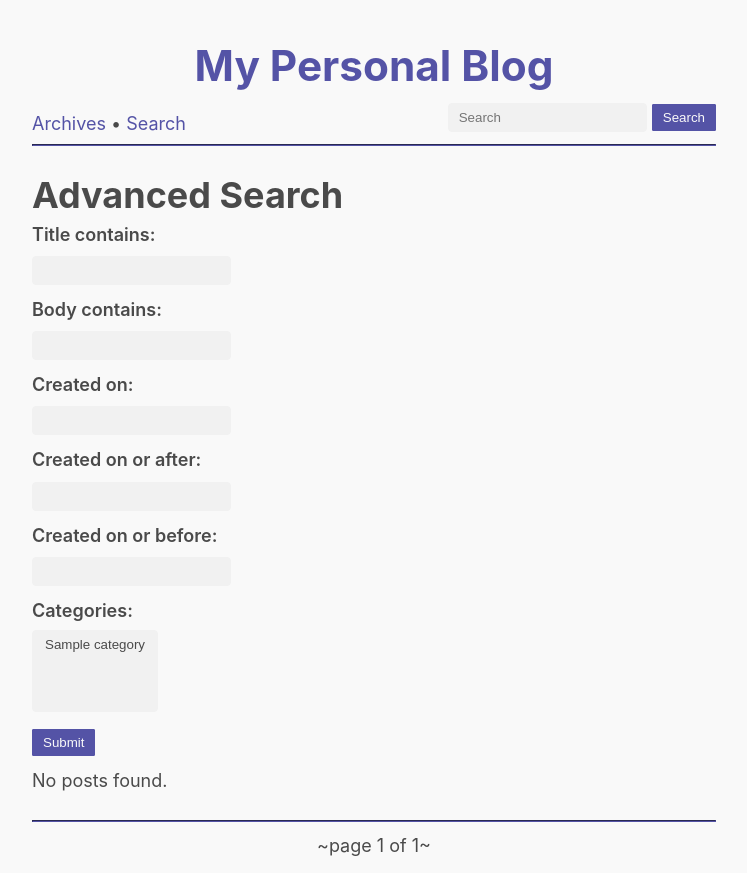
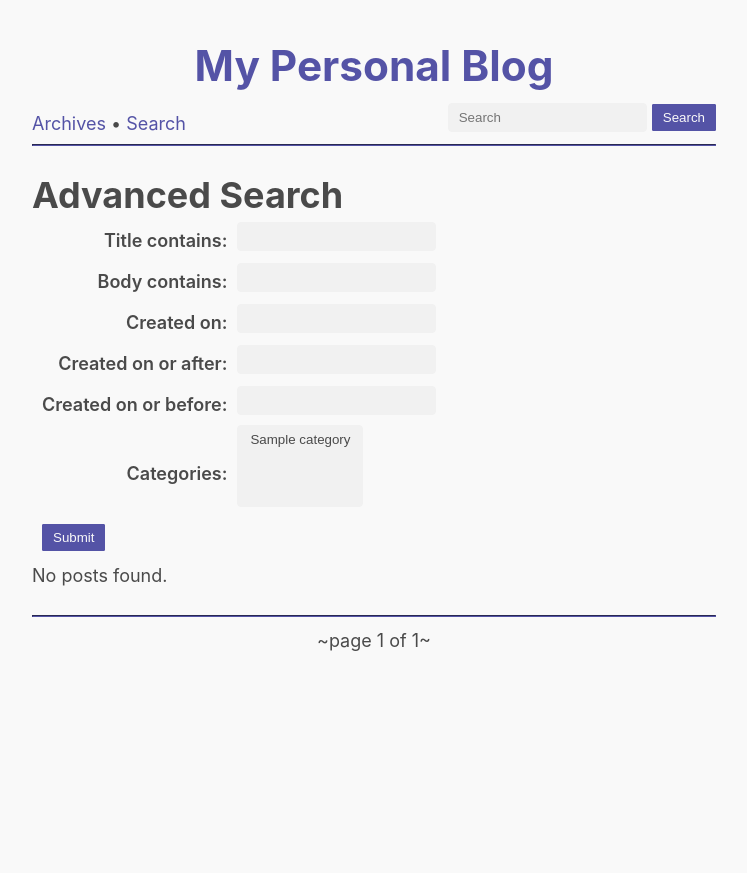
Before and after one commit to eternalseptember/rpi-test, a Django app: page /advanced_search/ in a window 1280 px wide. Shown: the whole page, without its empty margins (266-1013 px from the left). After the commit the page ends 651 px from the top, so only its background shows below. Run offline with Django 5.2, Linux system fonts and the light colour scheme; tables that the repository leaves empty hold one stand-in row (values such as "Sample post").

Commit message:
styling the advanced search form

```diff
--- a/blog/filters.py
+++ b/blog/filters.py
@@ -11,6 +11,7 @@
     # An equivalent statement can be set in the __init__ override.
     # categories = ModelChoiceFilter(queryset=Category.objects.all().order_by("name"), empty_label="---------")
 
+
     class Meta:
         model = Post
         fields = {
@@ -19,6 +20,7 @@
             "created_on": ['date', 'date__gte', 'date__lte'],
             "categories": ['exact']
             }
+
 
     def __init__(self, *args, **kwargs):
         super(PostFilter, self).__init__(*args, **kwargs)
--- a/blog/templates/blog/advanced_search.html
+++ b/blog/templates/blog/advanced_search.html
@@ -4,14 +4,15 @@
 {% block page_content %}
     <!-- Display search form first. -->
     <form action="{% url "advanced_search" %}" method="GET">
-        {{ form }}
+        {% for field in form %}
+            <div class="field_wrapper">
+                {{ field.label_tag }} {{ field }}
+            </div>
+        {% endfor %}
+
         <input type="submit" value="Submit">
     </form>
 
-    <!-- Display any form errors. -->
-    {% if form.errors %}
-
-    {% endif %}
 
     <!-- Then print search results. -->
     {% if page_obj %}
--- a/static_collected/blog/blog.css
+++ b/static_collected/blog/blog.css
@@ -27,6 +27,25 @@
 /* Highlighting */
 .highlight {
     background-color: #f9e79f;
+}
+
+
+/* Advanced Search Form */
+.page_content > form {
+    display: table;
+    border-collapse: separate;
+    border-spacing: 10px 0px; /* horizontal, vertical */
+}
+.field_wrapper {
+    display: table-row;
+}
+.field_wrapper > label {
+    display: table-cell;
+    text-align: right;
+    vertical-align: middle;
+}
+input[aria-invalid='true'] {
+    border: 2px solid #B22222;
 }
 
 
```
Also changed, not shown: blog/static/blog/blog.css (+19 -0 lines), blog/templates/blog/base.html (+5 -6 lines), README.md. Lines whose indentation alone changed are shown as unchanged.
